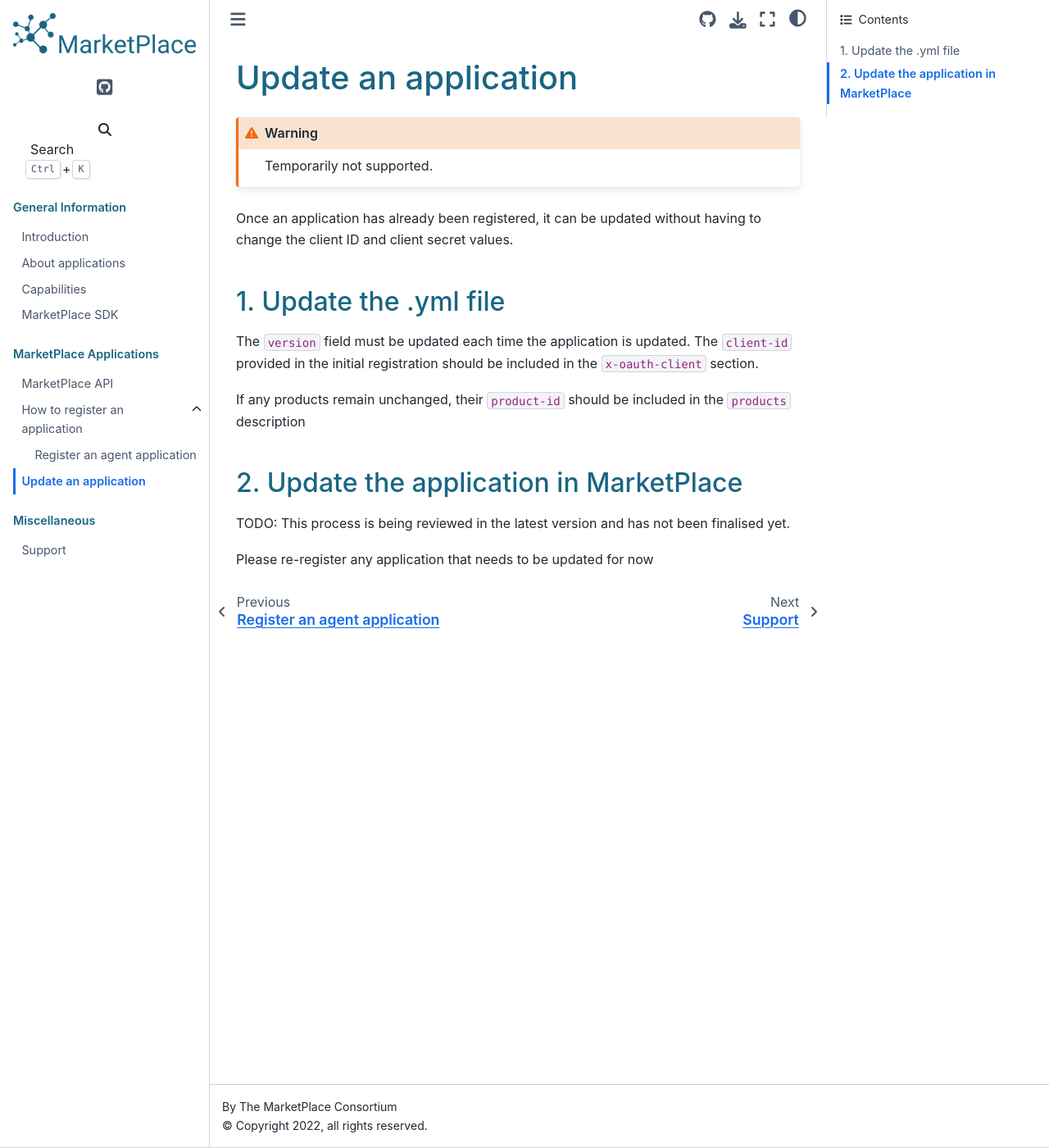
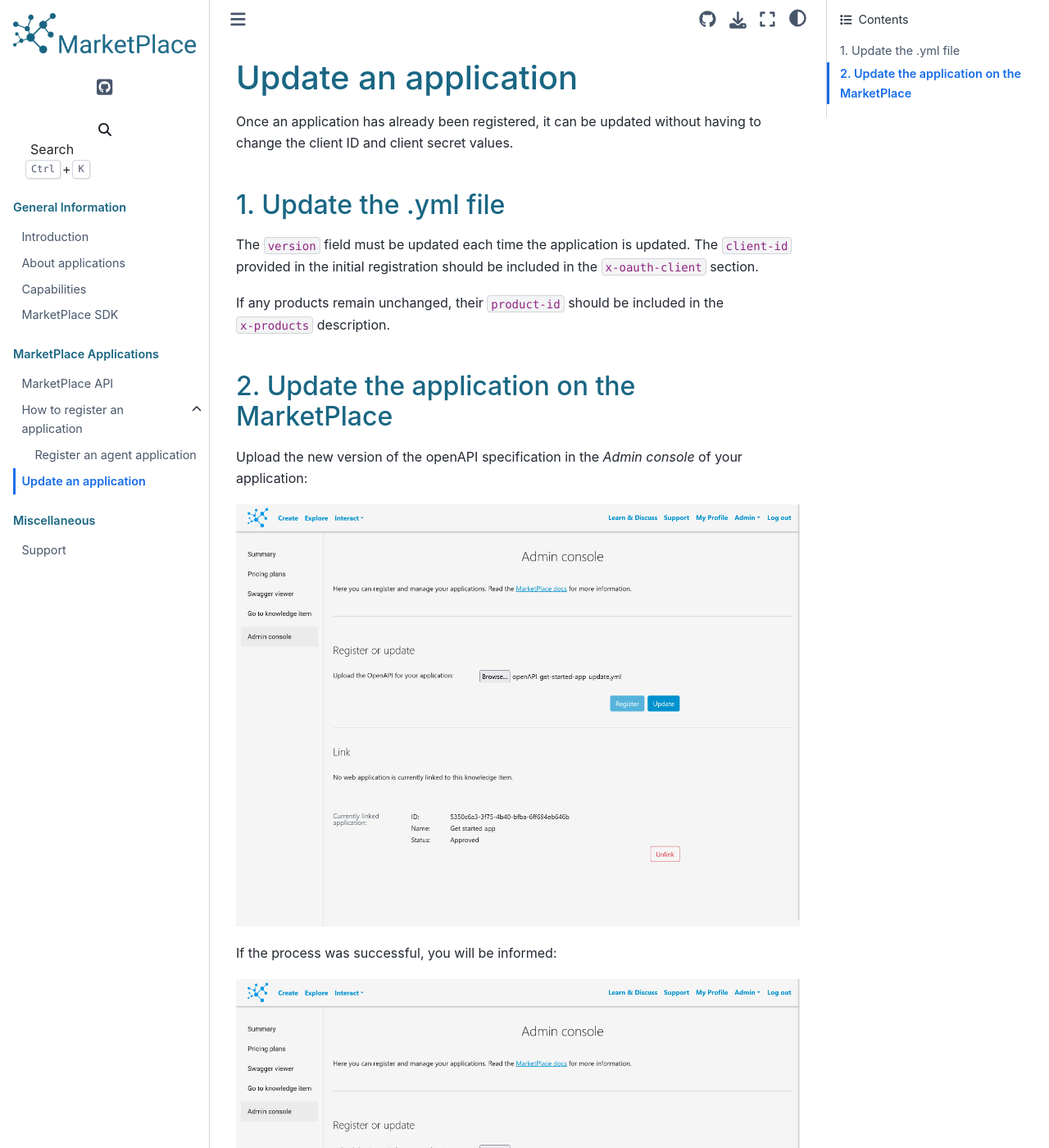
Before and after one commit to paalskjetne/user-docs, a Sphinx documentation site: the page built from docs/source/apps/update.md, in a window 1280 px wide and 1400 px high. Shown: the whole window at 82% size. Built offline with Sphinx 7.4.7 and the Sphinx Book theme 1.1.4, drawn with Linux system fonts in a browser that asks for light colours.

Commit message:
Add update and images of latest version

````diff
--- a/docs/source/apps/update.md
+++ b/docs/source/apps/update.md
@@ -1,8 +1,4 @@
 # Update an application
-
-```{warning}
-Temporarily not supported.
-```
 
 Once an application has already been registered, it can be updated without having to change the client ID and client secret values.
 
@@ -11,33 +7,14 @@
 The `version` field must be updated each time the application is updated.
 The `client-id` provided in the initial registration should be included in the `x-oauth-client` section.
 
-If any products remain unchanged, their `product-id` should be included in the `products` description
+If any products remain unchanged, their `product-id` should be included in the `x-products` description.
 
-## 2. Update the application in MarketPlace
+## 2. Update the application on the MarketPlace
 
-TODO: This process is being reviewed in the latest version and has not been finalised yet.
+Upload the new version of the openAPI specification in the _Admin console_ of your application:
 
-Please re-register any application that needs to be updated for now
+![Update the application](../_static/img/app_registration/update_app.png)
 
-<!--
-### Fields that can be updated
+If the process was successful, you will be informed:
 
--  ``version`` must be different from already registered application version
--  ``x-products`` can be deleted or modified
--  ``x-image`` field can be updated
--  New ``paths`` with new capabilities can be added
--  ``x-application-name`` field can be updated
-
-### Fields that cannot be updated
-
-
--  ``x-application-id`` field should not be modified
--  ``x-external-hostname`` cannot be modified
--  ``servers`` field cannot be modified
--  Existing ``paths`` and capabilities cannot be modified or deleted
-
-## 3. Have an administrator approve the updated application
-
-An administrator needs to approve the application again for it to appear
-on the Marketplace page .
--->
+![Update output](../_static/img/app_registration/update_output.png)
````
Also changed, not shown: docs/source/apps/registration.md (+6 -6 lines), docs/source/_static/img/app_registration/app_info.png, docs/source/_static/img/app_registration/create_app.png, docs/source/_static/img/app_registration/knowledge_item.png, docs/source/_static/img/app_registration/link_app.png, docs/source/_static/img/app_registration/pricing.png, docs/source/_static/img/app_registration/register_app.png, docs/source/_static/img/app_registration/registration_output.png, docs/source/_static/img/app_registration/swagger.png, docs/source/_static/img/app_registration/update_app.png (added), docs/source/_static/img/app_registration/update_output.png (added).
